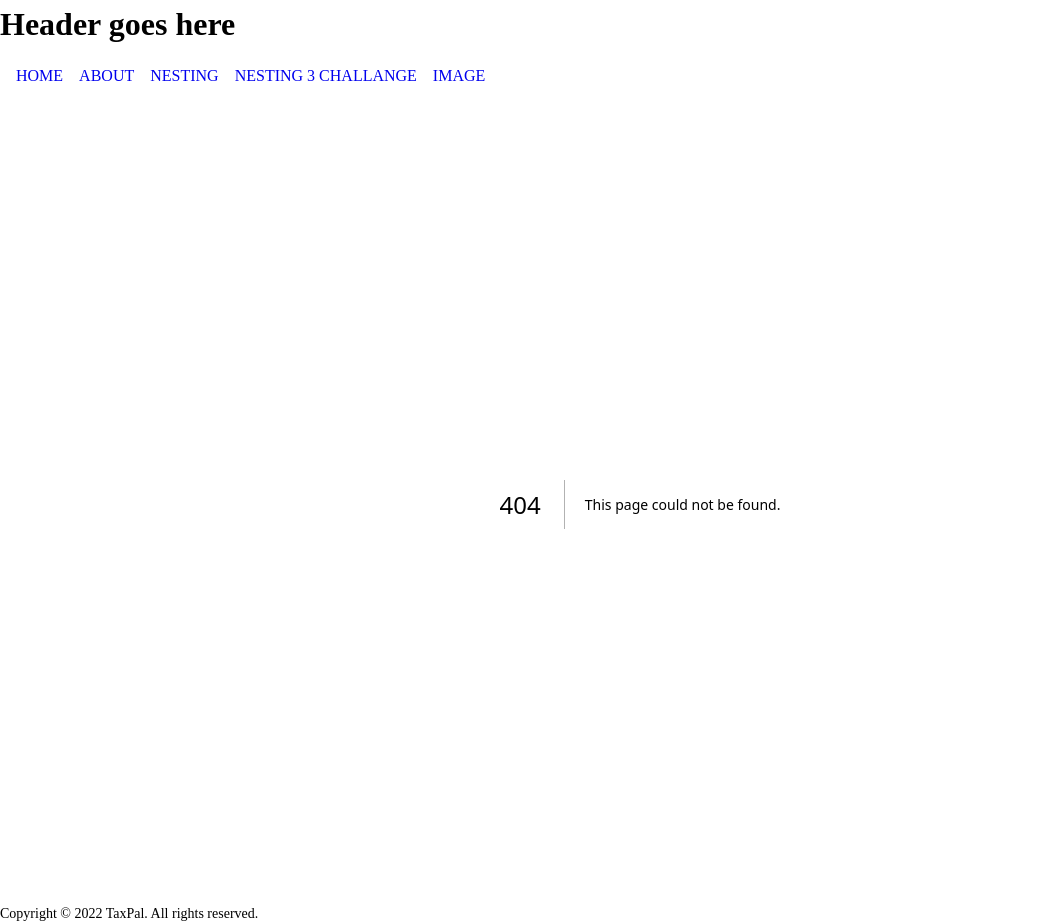
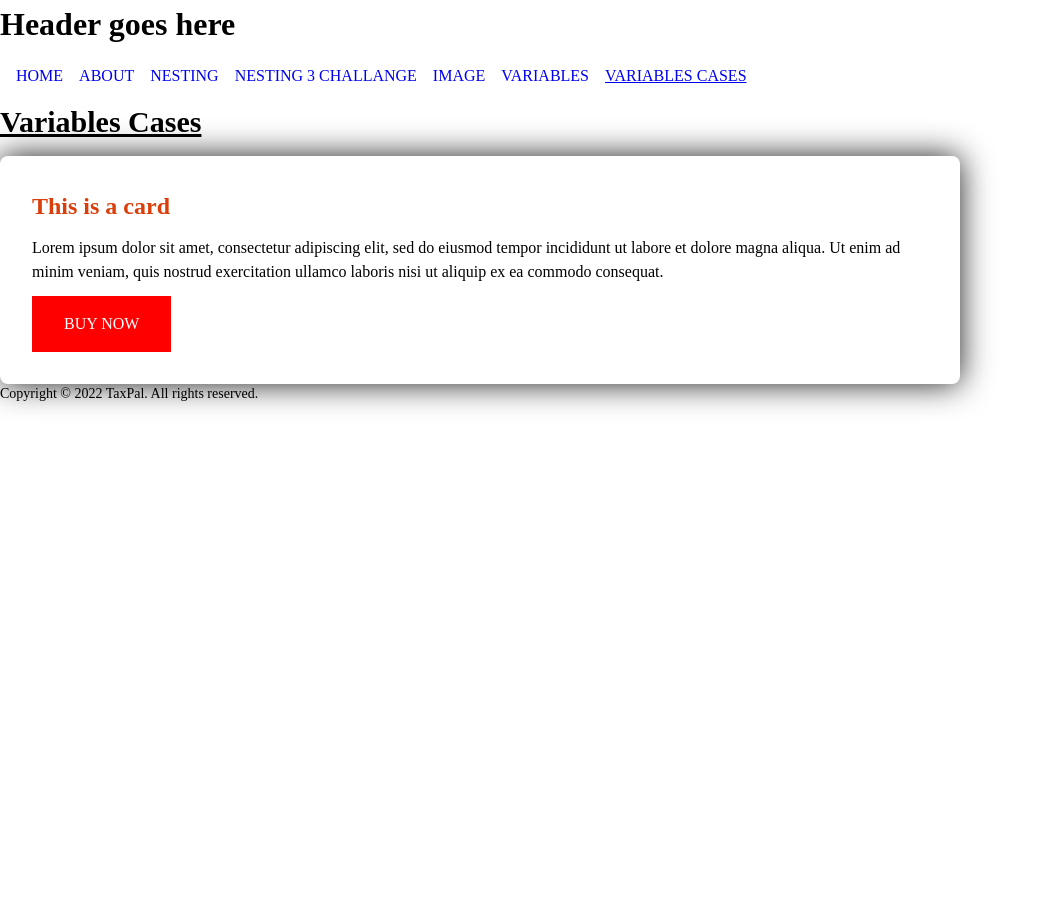
Before and after one commit to alekspanteli/tailwind-scss-next-test-app, a Next.js app: page /variables-use-cases in a window 1280 px wide. Before the commit this address had no page. Shown: the whole page, without its empty margins (0-1048 px from the left). After the commit the page ends 800 px from the top, so only its background shows below. Built offline with nearby package versions, Linux system fonts and the light colour scheme.

Commit message:
card wip

```diff
--- a/components/header.tsx
+++ b/components/header.tsx
@@ -22,6 +22,14 @@ const navLinks = [
   {
     title: "Image",
     path: "/image",
+  },
+  {
+    title: "Variables",
+    path: "/variables",
+  },
+  {
+    title: "Variables Cases",
+    path: "/variables-use-cases",
   },
 ];
 
--- /dev/null
+++ b/pages/variables-cases.module.scss
@@ -0,0 +1,53 @@
+// $bp-medium: 55em;
+// $bp-large: 75em;
+
+// .main-grid{
+//     @apply grid;
+//     grid-template-areas:
+//     'header'
+//     'main'
+//     'sidebar-one'
+//     'sidebar-two'
+//     'footer';
+//     @media (min-width: $bp-medium) {
+//         grid-template-areas:
+//           'header header'
+//           'main sidebar-one'
+//           'main sidebar-two'
+//           'footer footer';
+//       }
+
+//       @media (min-width: $bp-large) {
+//         grid-template-areas:
+//           'header header header'
+//           'main sidebar-one sidebar-two'
+//           'footer footer footer';
+//       }
+//     }
+// }
+
+$clr-dark-gray: #333;
+$clr-light-gray: #efefef;
+
+$clr-primary-bg: $clr-dark-gray;
+$clr-primary-text: $clr-light-gray;
+
+.card{
+    @apply grid gap-[0.75em] w-[min(90%,60rem)] p-[2em] shadow-[0_0_2rem_#201e1f] rounded-lg;
+    &__title{
+        @apply text-[#da3f0b];
+    }
+
+}
+
+.btn{
+    @apply inline-flex
+}
+
+.btn--primary{
+    @apply bg-[red]
+}
+
+.flex-group {
+    @apply flex gap-4
+  }
--- /dev/null
+++ b/pages/variables-use-cases.tsx
@@ -0,0 +1,33 @@
+import Head from "next/head";
+import styles from "@/pages/variables-cases.module.scss";
+import { clsx } from "clsx";
+
+export default function VariablesCases() {
+  return (
+    <>
+      <Head>
+        <title>Variables</title>
+        <meta name="viewport" content="initial-scale=1.0, width=device-width" />
+      </Head>
+      <h1 className="text-3xl font-bold underline mb-4">Variables Cases</h1>
+      {/* Card varialbes challenge */}
+      <div className={styles.card}>
+        <h2 className={styles["card__title"]}>This is a card</h2>
+        <p className={styles["card__text"]}>
+          Lorem ipsum dolor sit amet, consectetur adipiscing elit, sed do
+          eiusmod tempor incididunt ut labore et dolore magna aliqua. Ut enim ad
+          minim veniam, quis nostrud exercitation ullamco laboris nisi ut
+          aliquip ex ea commodo consequat.
+        </p>
+        <div className={styles["flex-group"]}>
+          <a href="#" className={clsx("btn", styles["btn--primary"])}>
+            Buy now
+          </a>
+          <a href="#" className={clsx("btn", styles["btn--outline"])}>
+            More info
+          </a>
+        </div>
+      </div>
+    </>
+  );
+}
--- /dev/null
+++ b/pages/variables.module.scss
@@ -0,0 +1,31 @@
+// $clr-primary: purple;
+
+// .title {
+//   color: $clr-primary;
+// }
+
+// .link {
+//   color: $clr-primary;
+// }
+
+$clr-dark-gray: #333;
+$clr-light-gray: #efefef;
+
+$clr-primary-bg: $clr-dark-gray;
+$clr-primary-text: $clr-light-gray;
+
+.box {
+  color: $clr-primary-text;
+  background: $clr-primary-bg;
+}
+
+.test-1 {
+  $clr-primary: green !global;
+  &__link {
+    color: $clr-primary;
+  }
+}
+
+.customTitle {
+  color: $clr-primary;
+}
--- /dev/null
+++ b/pages/variables.tsx
@@ -0,0 +1,24 @@
+import Head from "next/head";
+import styles from "@/pages/variables.module.scss";
+
+export default function Variables() {
+  return (
+    <>
+      <Head>
+        <title>Variables</title>
+        <meta name="viewport" content="initial-scale=1.0, width=device-width" />
+      </Head>
+      <h1 className="text-3xl font-bold underline mb-4">Variables page</h1>
+      <div className={styles.box}>
+        <a className={styles.link}>Link</a>
+      </div>
+      <h1 className="text-3xl font-bold underline mb-4">
+        Global local variables
+      </h1>
+      <div className={styles["test-1"]}>
+        <a className={styles["test-1__link"]}>Link</a>
+        <h6 className={styles.customTitle}>Custom title</h6>
+      </div>
+    </>
+  );
+}
```
